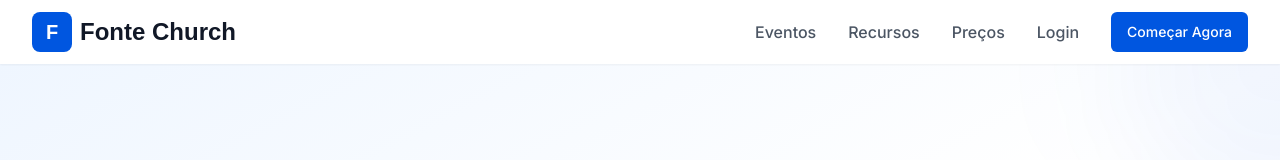
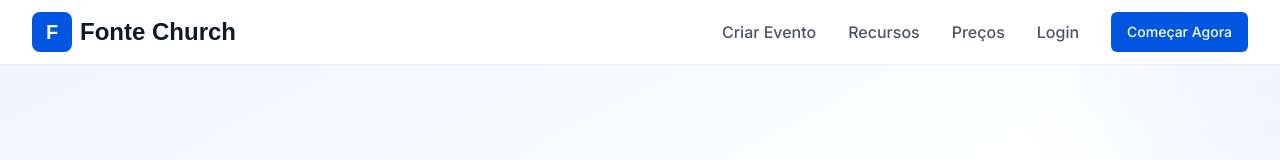
Before and after one commit to francodev1/projetoEventos, a Next.js app in the folder frontend/: page / in a window 1280 px wide. Shown: the top 160 px of the page. Built offline with nearby package versions, Linux system fonts and the light colour scheme.

Commit message:
Atualiza link para 'Criar Evento' em header

```diff
--- a/frontend/components/header.tsx
+++ b/frontend/components/header.tsx
@@ -28,7 +28,7 @@ export function Header() {
               href="/eventos"
               className="text-gray-600 hover:text-primary transition-colors font-medium"
             >
-              Eventos
+              Criar Evento
             </Link>
             <Link
               href="/recursos"
@@ -77,7 +77,7 @@ export function Header() {
                 className="text-gray-600 hover:text-primary transition-colors font-medium px-2 py-1"
                 onClick={() => setMobileMenuOpen(false)}
               >
-                Eventos
+                Criar Evento
               </Link>
               <Link
                 href="/recursos"
```
